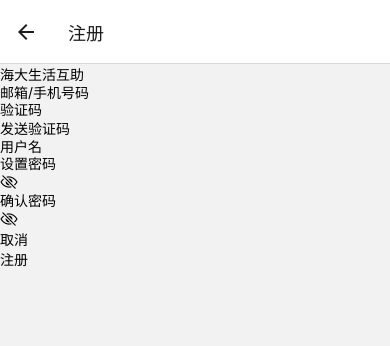
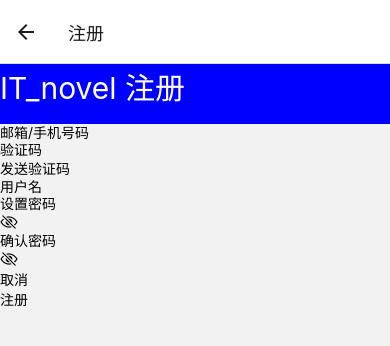
Before and after one commit to 24ITstudio/novel-frontend, a React Native app: screen /Register in a window 390 px wide. Shown: the top 346 px of the page. Built offline with nearby package versions, Linux system fonts and the light colour scheme.

Commit message:
reader_PassLack_20240412

```diff
--- a/main/0_passwordLogin.js
+++ b/main/0_passwordLogin.js
@@ -1,8 +1,6 @@
-import { StyleSheet, Text, View, TextInput, TouchableOpacity, Alert } from 'react-native'
+import { StyleSheet, Text, View, TextInput, TouchableOpacity, Alert, Dimensions } from 'react-native'
 import React, { Component } from 'react'
 import Ionicons from 'react-native-vector-icons/Ionicons'
-
-
 
 export default class PasswordLoginScreen extends Component {
     constructor() {
@@ -23,12 +21,6 @@ export default class PasswordLoginScreen extends Component {
         const { username, password } = this.state;
         console.log('handleLogin:', username, password);
 
-        // if (username === 'u1' && password === 'u1') {
-        //     this.props.navigation.navigate('IT_novel', { username, password });
-        // } else {
-        //     alert('登录失败，请检查账号密码');
-        // }
-
         var myHeaders = new Headers();
         myHeaders.append("User-Agent", "Apifox/1.0.0 (https://apifox.com)");
         myHeaders.append("Content-Type", "application/json");
@@ -47,9 +39,6 @@ export default class PasswordLoginScreen extends Component {
         };
 
         fetch("http://124.70.57.215:8000/token-auth/", requestOptions)
-            // .then(response => response.json())
-            // .then(response => response.text())
-            // .then(result => console.log(result))
             .then(response => {
                 if (response.status === 200) {
                     this.props.navigation.navigate('IT_novel', { username, password });
@@ -78,120 +67,57 @@ export default class PasswordLoginScreen extends Component {
             // })
             // .then(result => console.log(result))
             .catch(error => console.log('0_navigation_Error', error));
+    }
 
-
-
-        //发送请求判断是否登陆成功
-        // var requestOptions = {
-        //     method: 'POST',
-        //     headers: {
-        //         'Content-Type': 'application/json'
-        //     },
-        //     body: JSON.stringify({
-        //         "username": username,
-        //         "password": password
-        //     }),
-        // };
-        // fetch("http://ouchelper.daoxuan.cc/login/", requestOptions)
-        //     .then(response => response.json())
-        //     .then((json) => {
-        //         console.log(json);
-        //         this.setState({ access: json.access });
-        //         this.setState({ refresh: json.refresh }, () => {
-        //             if (this.state.refresh != '') {
-        //                 global.access = json.access;
-        //                 global.refresh = json.refresh;
-        //                 this.props.navigation.navigate('IT_novel');
-        //             } else {
-        //                 Alert.alert('登录失败');
-        //             }
-        //         })
-        //     })
-        //     .catch(error => {
-        //         console.log('error', error);
-        //         Alert.alert("您似乎网络不太好")
-        //     });
-
-    }
     render() {
         const { invisible } = this.state;
         const { username, password } = this.state;
         return (
             <View style={styles.container}>
-                <View style={[styles.headline]}>
-                    <View style={[styles.headView]}>
-                        <Text style={[styles.head]}>
-                            海大生活互助
+
+                <View style={[styles.title]}>
+                    <Text style={[styles.titleText]}>
+                        欢迎使用 IT_novel
                     </Text>
                 </View>
-                    <View style={[styles.topLine]}>
-                    </View>
-                </View>
-                <View style={[styles.inputs]}>
-                    <View style={[styles.mailView]}>
+                <View style={[styles.allInput]}>
+                    <View style={[styles.nameView]}>
                         <TextInput
-                            style={[styles.mailInput]}
+                            style={[styles.nameInput]}
                             placeholder='用户名'
                             value={username}
                             onChangeText={(username) => { this.setState({ username }) }}
-                        // onChangeText={text => this.setState({ username: text })}
                         />
                     </View>
-                    <View style={[styles.firstLine]}>
-                    </View>
-                    <View style={[styles.codeView]}>
-                        <View style={[styles.code]}>
+                    <View style={[styles.pswView]}>
                         <TextInput
                             placeholder='密码'
                             value={password}
-                                style={[styles.codeInput]}
+                            style={[styles.pswInput]}
                             secureTextEntry={this.state.invisible}
                             onChangeText={(password) => { this.setState({ password }) }}
-                            // onChangeText={text => this.setState({ password: text })}
                         />
-                        </View>
-                        <TouchableOpacity
-                            onPress={() => { this.setState({ invisible: !invisible }) }}
-                        >
-                            <View style={[styles.sendCodeView]}>
-                                {invisible ? <Ionicons name='eye-off-outline' size={18}></Ionicons> : <Ionicons name='eye-outline' size={18}></Ionicons>}
-                            </View>
+                        <TouchableOpacity onPress={() => { this.setState({ invisible: !invisible }) }}>
                         </TouchableOpacity>
                     </View>
-                    {/* <View style={[styles.secondLine]}>
-
-                    </View> */}
-                    <TouchableOpacity
-                        onPress={() => { this.props.navigation.navigate('Login') }}
-                    >
-                        <View style={[styles.passwordLoginView]}>
-                            <Text style={[styles.passwordLogin]}>
-                                验证码登录
-                            </Text>
                 </View>
-                    </TouchableOpacity>
-                </View>
-                <View style={[styles.bottoms]}>
-                    <TouchableOpacity
-                        onPress={() => { this.props.navigation.navigate('Register') }}
-                    // onPress={() => navigation.navigate('Register')}
-                    >
+                <View style={[styles.bottomButtons]}>
+                    <TouchableOpacity onPress={() => { this.props.navigation.navigate('Register') }} style={[styles.register]}>
                         <View style={[styles.registerView]}>
-                            <Text style={[styles.register]}>
+                            <Text style={[styles.registerText]}>
                                 注册
                             </Text>
                         </View>
                     </TouchableOpacity>
-                    <TouchableOpacity
-                        onPress={this.handleLogin}
-                    >
+                    <TouchableOpacity onPress={this.handleLogin} style={[styles.login]}>
                         <View style={[styles.loginView]}>
-                            <Text style={[styles.login]}>
+                            <Text style={[styles.loginText]}>
                                 登录
                             </Text>
                         </View>
                     </TouchableOpacity>
                 </View>
+
             </View>
         )
     }
@@ -199,138 +125,126 @@ export default class PasswordLoginScreen extends Component {
 
 const styles = StyleSheet.create({
     container: {
-        flex: 1,
-        backgroundColor: 'rgb(255,223,105)'
+        marginLeft: Dimensions.get('screen').width / 40,
+        marginRight: Dimensions.get('screen').width / 40,
+        marginTop: Dimensions.get('screen').width / 10,
     },
-    mailInput: {
-        color: 'rgb(51,51,51)',
-        fontFamily: global.font_family,
-        fontWeight: 'bold',
-        // borderColor: 'black',
+    title: {
+        height: Dimensions.get('screen').height / 10,
+        backgroundColor: 'blue',
     },
-    mailView: {
-        // marginTop: 70,
-        // marginLeft: 50,
-        // marginBottom: 0,
-        // backgroundColor: 'green'
+    titleText: {
+        color: 'white',
+        fontSize: 30,
     },
-    codeInput: {
-        color: 'rgb(51,51,51)',
-        fontFamily: global.font_family,
-        fontWeight: 'bold'
+    allInput: {
+        marginTop: Dimensions.get('screen').width / 10,
+        marginLeft: Dimensions.get('screen').width / 20,
+        marginRight: Dimensions.get('screen').width / 20,
     },
-    topLine: {
-        height: 20,
-        margin: 3,
-        color: 'white',
-        // backgroundColor: 'white',
-        // backgroundColor: 'black',
-        marginRight: 500,
-        borderRadius: 10,
-        marginLeft: 100,
-        marginTop: 20,
+    bottomButtons: {
+        marginTop: Dimensions.get('screen').width / 8,
+        flexDirection: 'row',
     },
-    // headline: {
-    //     marginTop: 200,
-    //     // backgroundColor: 'black',
-    // },
-    bottoms: {
-        flexDirection: 'row',
-        // marginLeft: pp(600),
-        // marginTop: pp(100)
+    register: {
+        backgroundColor: 'blue',
+        width: Dimensions.get('screen').width / 8,
+        height: Dimensions.get('screen').width / 10,
+        marginLeft: Dimensions.get('screen').width / 5,
+
     },
-    //     login: {
+    registerText: {
+        fontSize: 17,
+        color: 'white'
+    },
+    loginText: {
+        fontSize: 17,
+        color: 'white'
+    },
+    login: {
+        backgroundColor: 'blue',
+        width: Dimensions.get('screen').width / 8,
+        height: Dimensions.get('screen').width / 10,
+        marginLeft: Dimensions.get('screen').width / 5,
+    }
+})
+
+// const styles = StyleSheet.create({
+//     container: {
+//         flex: 1,
+//         backgroundColor: 'rgb(255,223,105)'
+//     },
+//     mailInput: {
+//         color: 'rgb(51,51,51)',
+//         fontFamily: global.font_family,
+//         fontWeight: 'bold',
+//         // borderColor: 'black',
+//     },
+//     mailView: {
+//         // marginTop: 70,
+//         // marginLeft: 50,
+//         // marginBottom: 0,
+//         // backgroundColor: 'green'
+//     },
+//     codeInput: {
+//         color: 'rgb(51,51,51)',
 //         fontFamily: global.font_family,
 //         fontWeight: 'bold'
 //     },
-    //     loginView: {
-    //         backgroundColor: 'rgb(252,232,158)',
-    //         height: pp(80),
-    //         width: pp(180),
-    //         alignItems: 'center',
-    //         justifyContent: 'center',
-    //         borderRadius: pp(20)
+//     topLine: {
+//         height: 20,
+//         margin: 3,
+//         color: 'white',
+//         marginRight: 500,
+//         borderRadius: 10,
+//         marginLeft: 100,
+//         marginTop: 20,
 //     },
-    register: {
-        fontFamily: global.font_family,
-        fontWeight: 'bold'
-    },
-    registerView: {
-        backgroundColor: 'rgb(252,232,158)',
-        height: 80,
-        width: 80,
-        alignItems: 'center',
-        justifyContent: 'center',
-        marginRight: 30,
-        borderRadius: 20
-    },
-    //     head: {
-    //         color: 'white',
-    //         fontSize: pp(60),
+//     // headline: {
+//     // },
+//     bottoms: {
+//         flexDirection: 'row',
+//     },
+//     //     login: {
+//     //     },
+//     //     loginView: {
+//     //     },
+//     register: {
 //         fontFamily: global.font_family,
 //         fontWeight: 'bold'
 //     },
-    //     headView: {
-    //         //marginTop:pp(20)
-    //         marginLeft: pp(100)
+//     registerView: {
+//         backgroundColor: 'rgb(252,232,158)',
+//         height: 80,
+//         width: 80,
+//         alignItems: 'center',
+//         justifyContent: 'center',
+//         marginRight: 30,
+//         borderRadius: 20
 //     },
-    //     inputs: {
-    //         backgroundColor: 'rgb(250,235,180)',
-    //         marginTop: pp(50),
-    //         borderRadius: pp(20),
-    //         marginLeft: pp(100),
-    //         marginRight: pp(100),
-    //         justifyContent: 'flex-end'
-    //     },
-    //     firstLine: {
-    //         height: pp(2),
-    //         //margin:pp(3),
-    //         color: 'white',
-    //         backgroundColor: 'white',
-    //         marginRight: pp(80),
-    //         borderRadius: pp(1),
-    //         marginLeft: pp(60),
-    //         marginTop: 0
-    //     },
-    //     secondLine: {
-    //         height: pp(2),
-    //         //margin:pp(3),
-    //         color: 'white',
-    //         backgroundColor: 'white',
-    //         marginRight: pp(80),
-    //         borderRadius: pp(1),
-    //         marginLeft: pp(60),
-    //         marginTop: 0
-    //     },
-    //     codeView: {
-    //         marginTop: pp(20),
-    //         flexDirection: 'row',
-    //         marginLeft: pp(60)
-    //     },
-    //     code: {
-    //         width: pp(500)
-    //     },
-    //     sendCodeView: {
-    //         //backgroundColor:'white',
-    //         marginTop: pp(30),
-    //         height: pp(50),
-    //         justifyContent: 'center',
-    //         alignItems: 'center',
-    //         width: pp(200)
-    //     },
-    //     sendCode: {
+//     //     head: {
+//     //     },
+//     //     headView: {
+//     //     },
+//     //     inputs: {
+//     //     },
+//     //     firstLine: {
+//     //     },
+//     //     secondLine: {
+//     //     },
+//     //     codeView: {
+//     //     },
+//     //     code: {
+//     //     },
+//     //     sendCodeView: {
+//     //     },
+//     //     sendCode: {
+//     //     },
+//     // passwordLoginView: {
+//     // },
+//     passwordLogin: {
+//         fontSize: 30,
 //         fontFamily: global.font_family,
-    //         fontWeight: 'bold',
-    //         fontSize: pp(30)
-    //     },
-    // passwordLoginView: {
-    //     marginLeft: pp(60),
-    //     marginTop: pp(50),
-    //     marginBottom: pp(50)
-    // },
-    passwordLogin: {
-        fontSize: 30,
-        fontFamily: global.font_family,
-        fontWeight: 'bold'
-    }
-})
+//         fontWeight: 'bold'
+//     }
+// })
--- a/main/0_register.js
+++ b/main/0_register.js
@@ -1,4 +1,5 @@
-import { StyleSheet, Text, View, TextInput, TouchableOpacity, Alert } from 'react-native'
+// 样式同PasswordLogin，样式还没写
+import { StyleSheet, Text, View, TextInput, TouchableOpacity, Alert, Dimensions } from 'react-native'
 import React, { Component } from 'react'
 import Ionicons from 'react-native-vector-icons/Ionicons'
 export default class RegisterScreen extends Component {
@@ -81,10 +82,11 @@ export default class RegisterScreen extends Component {
         const { invisible1, invisible2, send } = this.state;
         return (
             <View style={styles.container}>
+
                 <View style={[styles.headline]}>
-                    <View style={[styles.headView]}>
-                        <Text style={[styles.head]}>
-                            海大生活互助
+                    <View style={[styles.title]}>
+                        <Text style={[styles.titleText]}>
+                            IT_novel 注册
                         </Text>
                     </View>
                     <View style={[styles.topLine]}>
@@ -194,16 +196,25 @@ export default class RegisterScreen extends Component {
                         </View>
                     </TouchableOpacity>
                 </View>
+
             </View>
         )
     }
 }
 
 const styles = StyleSheet.create({
-    //     container: {
-    //         flex: 1,
-    //         backgroundColor: 'rgb(255,223,105)'
-    //     },
+    container: {
+        flex: 1,
+        // backgroundColor: 'rgb(255,223,105)'
+    },
+    title: {
+        height: Dimensions.get('screen').height / 10,
+        backgroundColor: 'blue',
+    },
+    titleText: {
+        color: 'white',
+        fontSize: 30,
+    },
     //     mailInput: {
     //         color: 'rgb(51,51,51)',
     //         fontFamily: global.font_family,
--- a/main/1_home.js
+++ b/main/1_home.js
@@ -1,3 +1,4 @@
+// 缺少功能，点击后将小说个性name传入Details
 import React, { Component } from 'react';
 import { NavigationContainer } from '@react-navigation/native';
 import { TouchableOpacity, View, Text, Button, ActivityIndicator, Image, StyleSheet, FlatList, ScrollView, Dimensions } from 'react-native';
@@ -26,7 +27,6 @@ export default class HomeScreen extends Component {
         const url = `http://124.70.57.215:8000/novel/`
         fetch(url)
             .then((response) => response.json())
-            // .then(result => console.log(result)) // 输出响应结果到控制台
             .then((json) => {
                 this.setState({ data: json }) //错
                 // console.log(this.state.data)
@@ -53,9 +53,6 @@ export default class HomeScreen extends Component {
         const { data, isLoading } = this.state;
         const { route, navigation } = this.props;
         const { username } = route.params;
-        // const { route } = this.props;
-        // const { username } = route.params;
-        // const { username } = this.props.route.params;
         // console.log('1_Home_Username2:', username);
 
         const DetailsGo = () => {
--- a/main/2_classification.js
+++ b/main/2_classification.js
@@ -1,13 +1,15 @@
+// 从这无法将示例数据传过去（先解决home传novelName问题）
 import React, { Component } from 'react';
 import { TouchableOpacity, View, Text, Button } from 'react-native';
+import PasswordLoginScreen from './0_passwordLogin';
 
 function ClassificationScreen({ navigation }) {
     return (
         <View>
-            <Text>ClassificationScreen</Text>
+            <Text>ClassificationScreen </Text>
             <Button
                 title="点击阅读"
-                onPress={() => navigation.navigate('Details')}
+                onPress={() => navigation.navigate('Details', { usrname: 'u1', password: 'u1' })}
             />
         </View>
     )
```
Also changed, not shown: main/3_bookrak.js (+12 -10 lines), main/5_details.js (+1 -16 lines). Lines whose indentation alone changed are shown as unchanged.
